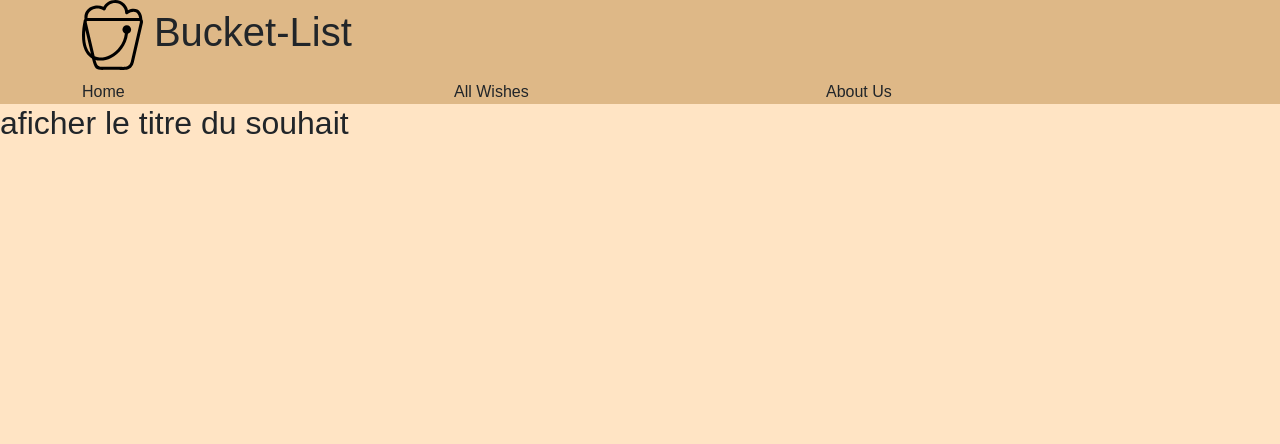
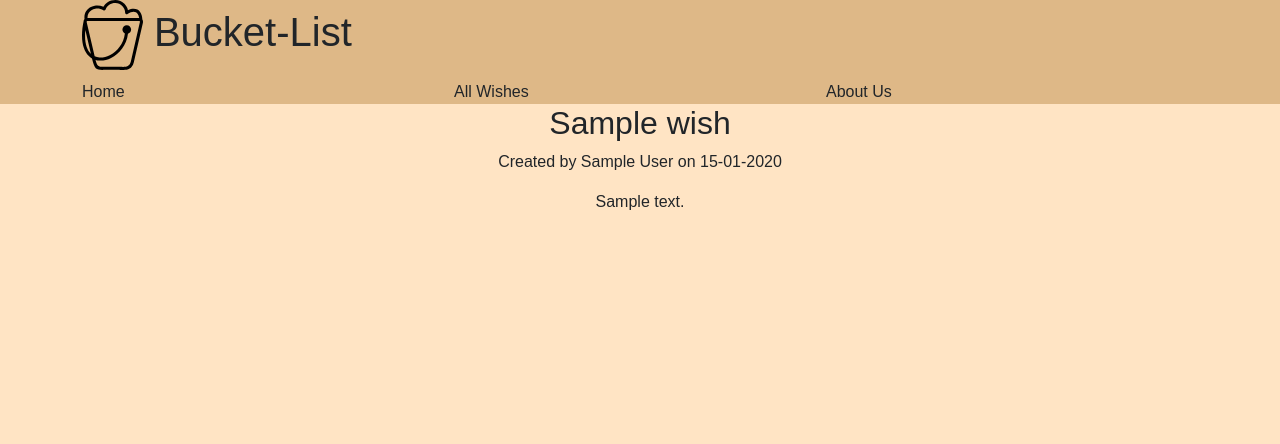
Before and after one commit to K000kai/bucket-list, a Symfony app: template templates/wish/details.html.twig in a window 1280 px wide. Shown: the top 444 px of the page. Run offline with Twig, Linux system fonts and the light colour scheme; the template is opened without the code that fills it: most values are stand-ins (such as "Sample title", 1, 10 or a date in 2020); some libraries are stand-ins or nearby versions; some web fonts are replaced.

Commit message:
affichage du détail des souhait

```diff
--- a/templates/wish/details.html.twig
+++ b/templates/wish/details.html.twig
@@ -1,10 +1,18 @@
 {% extends 'base.html.twig' %}
 
 {% block body %}
-    <h2>aficher le titre du souhait</h2>
-    {# todo : afficher les infos du souhaite #}
+    <div class="container">
+        <div class="row">
+            <div class="col-12  text-center">
+                <h2>{{ wish.title }}</h2>
+                <p>Created by {{ wish.author }} on {{ wish.dateCreated | date('d-m-Y') }}</p>
+                <p>{{ wish.description }}</p>
+            </div>
+        </div>
+    </div>
+
 {% endblock %}
 
 {% block title %}
-    {{ parent() }} | todo afficher le titre du souhait
+    {{ parent() }} |{{ wish.title }}
 {% endblock %}
```
Also changed, not shown: src/Controller/WishController.php (+5 -6 lines).
